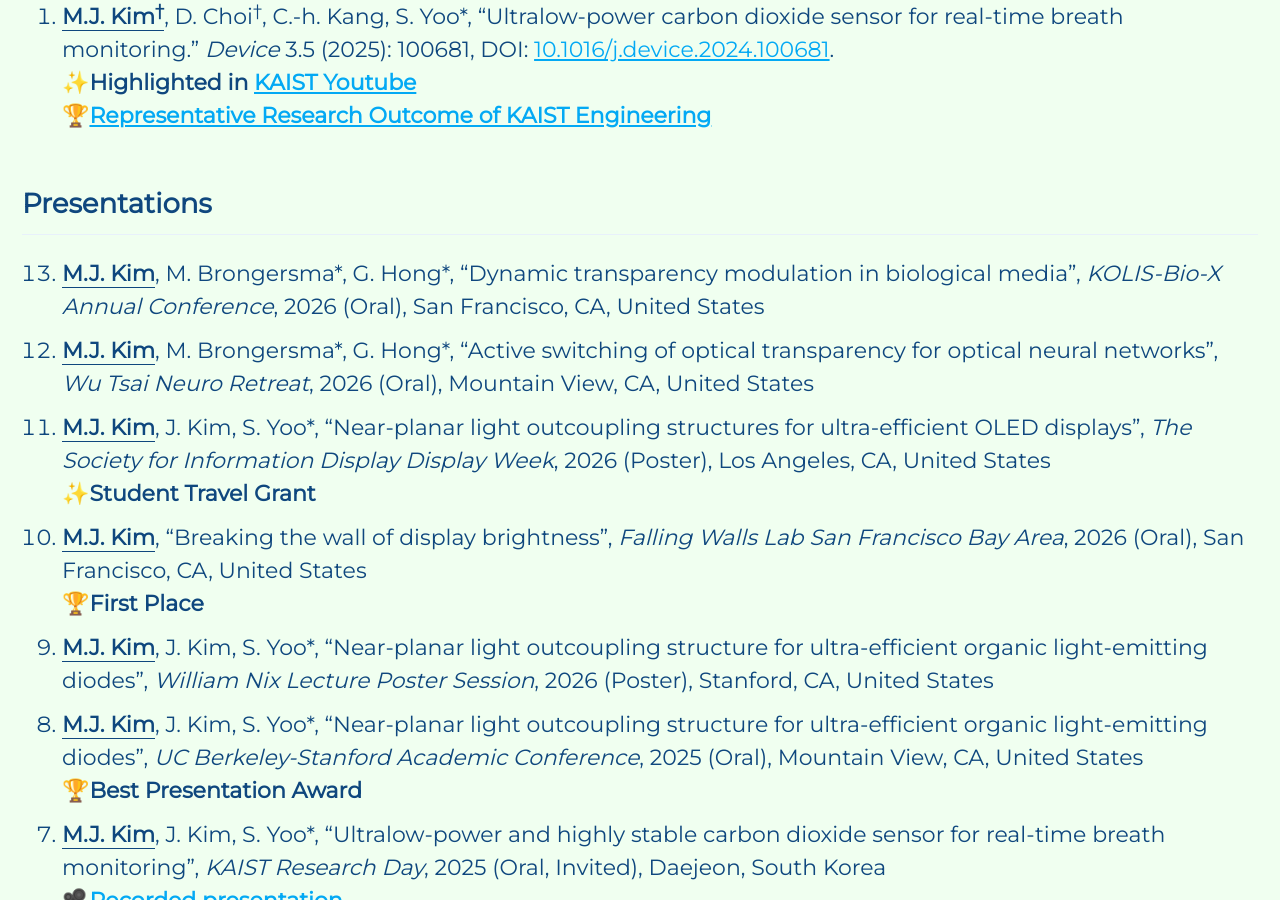
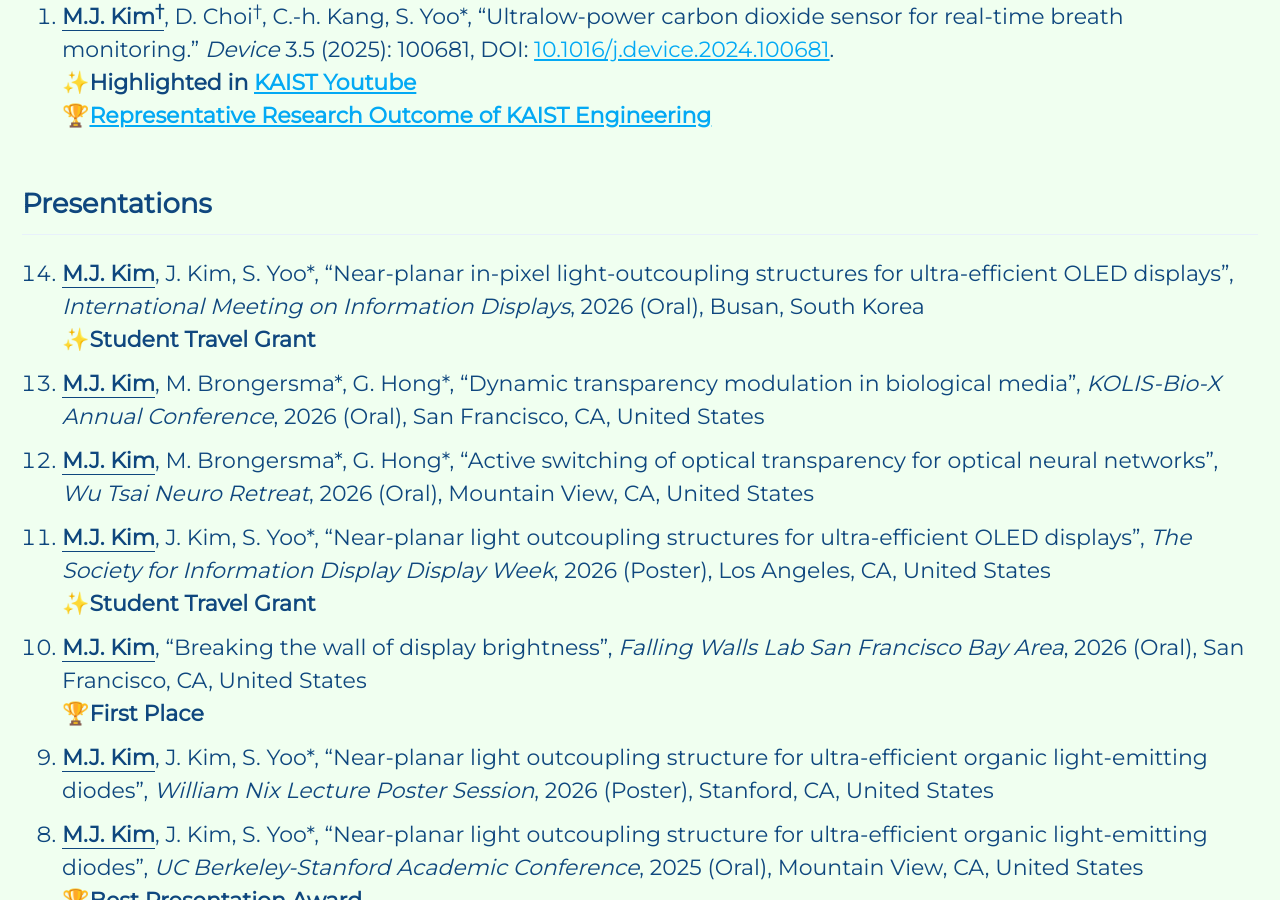
Before and after one commit to mj3259/mj3259.github.io, a Jekyll site: the page built from _pages/projects.md, in a window 1280 px wide and 900 px high, scrolled down 692 px. Built offline with Jekyll 4.4.1, drawn with Linux system fonts in a browser that asks for light colours; cached includes are drawn as plain includes.

Commit message:
Update projects.md

```diff
--- a/_pages/projects.md
+++ b/_pages/projects.md
@@ -47,6 +47,8 @@ feature_row1:
 
 
 ## Presentations
+1. **<u>M.J. Kim</u>**, J. Kim, S. Yoo*, "Near-planar in-pixel light-outcoupling structures for ultra-efficient OLED displays", _International Meeting on Information Displays_, 2026 (Oral), Busan, South Korea
+✨__Student Travel Grant__
 1. **<u>M.J. Kim</u>**, M. Brongersma\*, G. Hong\*, "Dynamic transparency modulation in biological media", _KOLIS-Bio-X Annual Conference_, 2026 (Oral), San Francisco, CA, United States
 1. **<u>M.J. Kim</u>**, M. Brongersma\*, G. Hong\*, "Active switching of optical transparency for optical neural networks", _Wu Tsai Neuro Retreat_, 2026 (Oral), Mountain View, CA, United States
 1. **<u>M.J. Kim</u>**, J. Kim, S. Yoo*, "Near-planar light outcoupling structures for ultra-efficient OLED displays", _The Society for Information Display Display Week_, 2026 (Poster), Los Angeles, CA, United States
```
